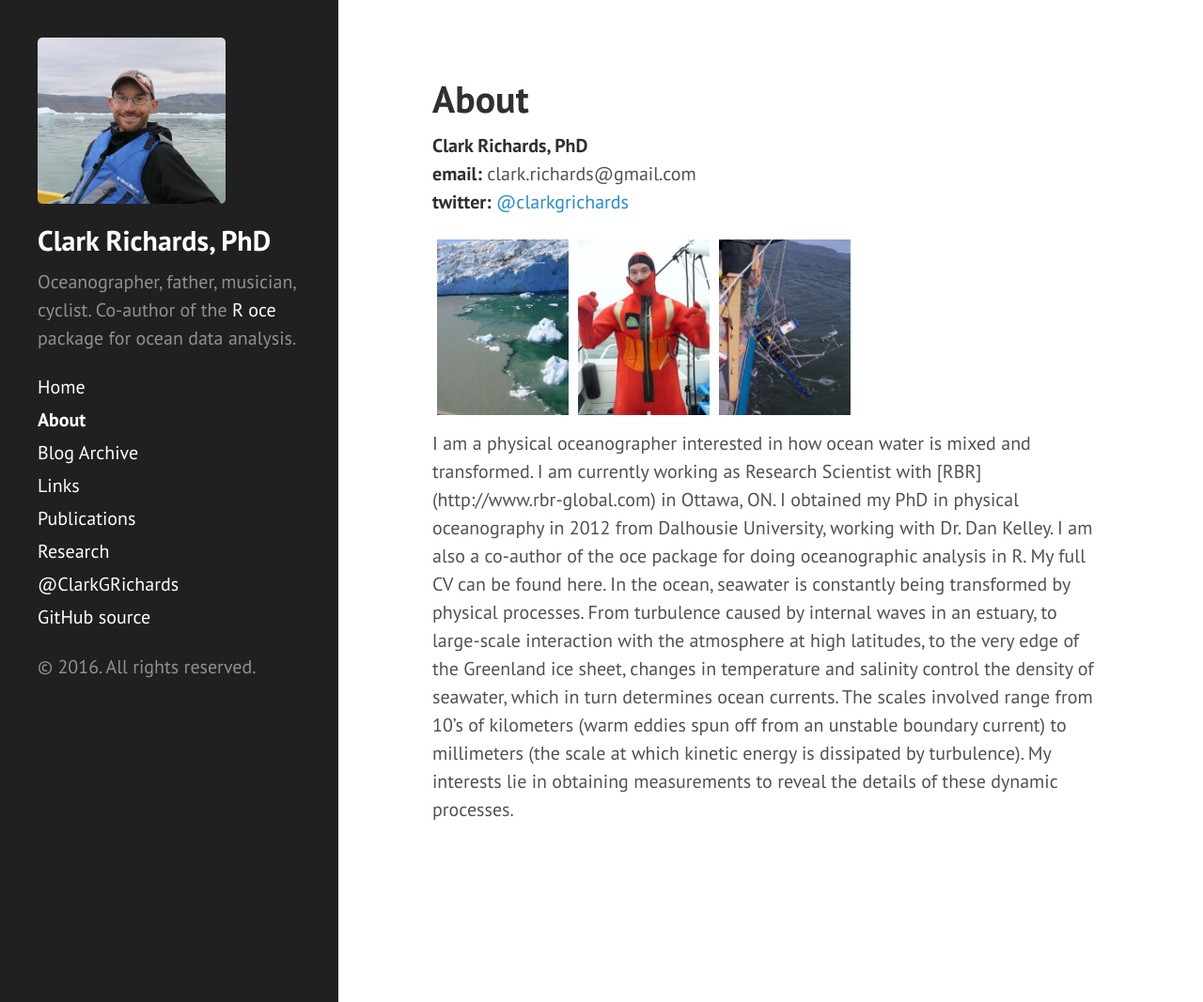
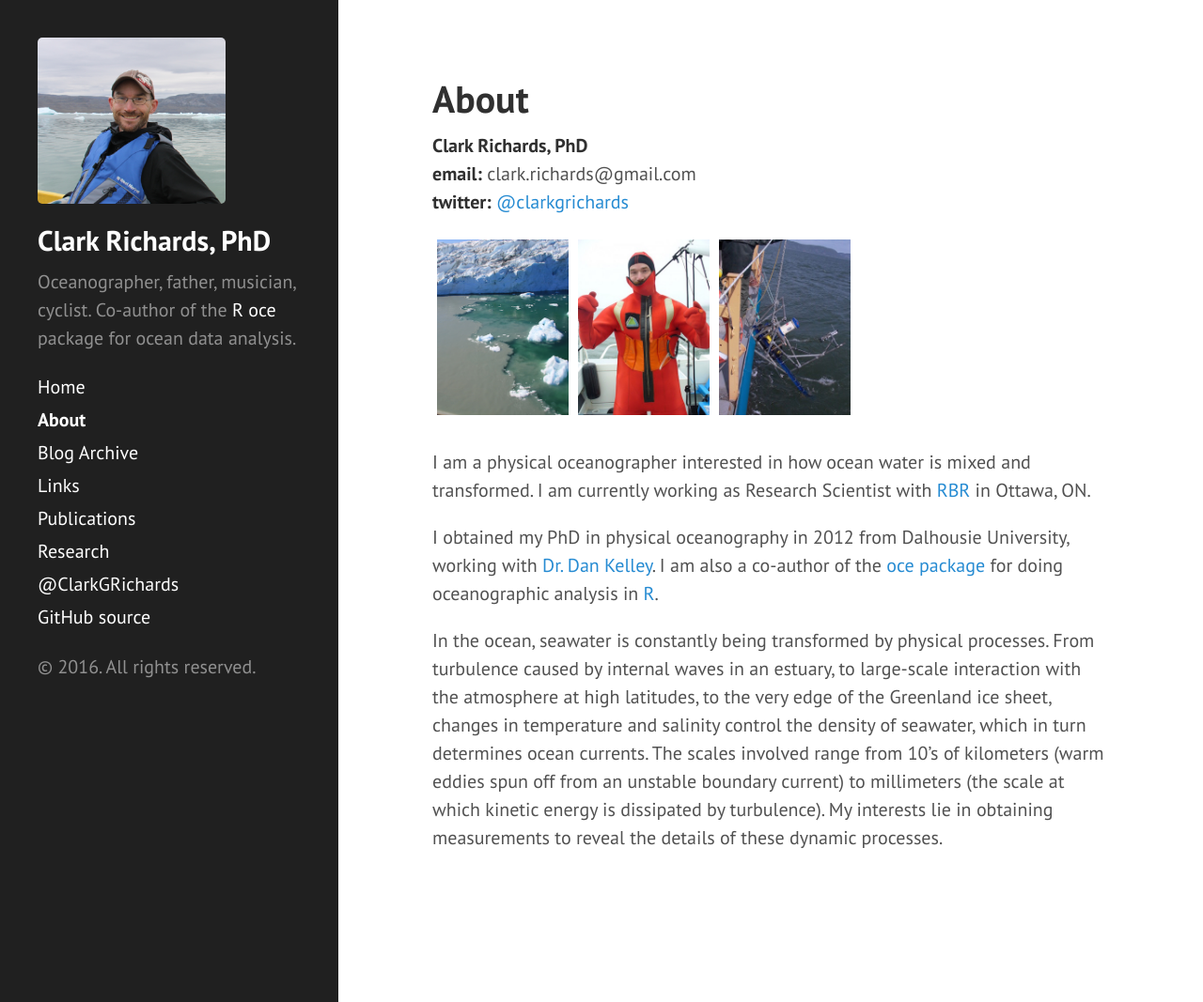
Before and after one commit to richardsc/richardsc.github.io, a Jekyll site: the page built from about.md, in a window 1280 px wide and 1067 px high. Shown: the whole window at 94% size. Built offline with Jekyll 4.4.1, drawn with Linux system fonts in a browser that asks for light colours.

Commit message:
cleanup about

```diff
--- a/about.md
+++ b/about.md
@@ -12,8 +12,8 @@ title: About
 <img style="float: left" alt="SLEIWEX mooring" src="{{ site.baseurl }}images/sleiwex_mooring.jpg" width="150">
 <p style="clear: both;">
 
-I am a physical oceanographer interested in how ocean water is mixed and transformed. I am currently working as Research Scientist with [RBR](http://www.rbr-global.com) in Ottawa, ON.
+<p>I am a physical oceanographer interested in how ocean water is mixed and transformed. I am currently working as Research Scientist with <a href="http://www.rbr-global.com">RBR</a> in Ottawa, ON.</p>
 
-I obtained my PhD in physical oceanography in 2012 from Dalhousie University, working with Dr. Dan Kelley. I am also a co-author of the oce package for doing oceanographic analysis in R. My full CV can be found here.
+<p>I obtained my PhD in physical oceanography in 2012 from Dalhousie University, working with <a href="http://www.dal.ca/faculty/science/oceanography/people/faculty/daniel-e-kelley.html">Dr. Dan Kelley</a>. I am also a co-author of the <a href="http://dankelley.github.io/oce/">oce package</a> for doing oceanographic analysis in <a href="http://r-project.org">R</a>. </p>
 
-In the ocean, seawater is constantly being transformed by physical processes. From turbulence caused by internal waves in an estuary, to large-scale interaction with the atmosphere at high latitudes, to the very edge of the Greenland ice sheet, changes in temperature and salinity control the density of seawater, which in turn determines ocean currents. The scales involved range from 10’s of kilometers (warm eddies spun off from an unstable boundary current) to millimeters (the scale at which kinetic energy is dissipated by turbulence). My interests lie in obtaining measurements to reveal the details of these dynamic processes.
+<p>In the ocean, seawater is constantly being transformed by physical processes. From turbulence caused by internal waves in an estuary, to large-scale interaction with the atmosphere at high latitudes, to the very edge of the Greenland ice sheet, changes in temperature and salinity control the density of seawater, which in turn determines ocean currents. The scales involved range from 10’s of kilometers (warm eddies spun off from an unstable boundary current) to millimeters (the scale at which kinetic energy is dissipated by turbulence). My interests lie in obtaining measurements to reveal the details of these dynamic processes.</p>
```
